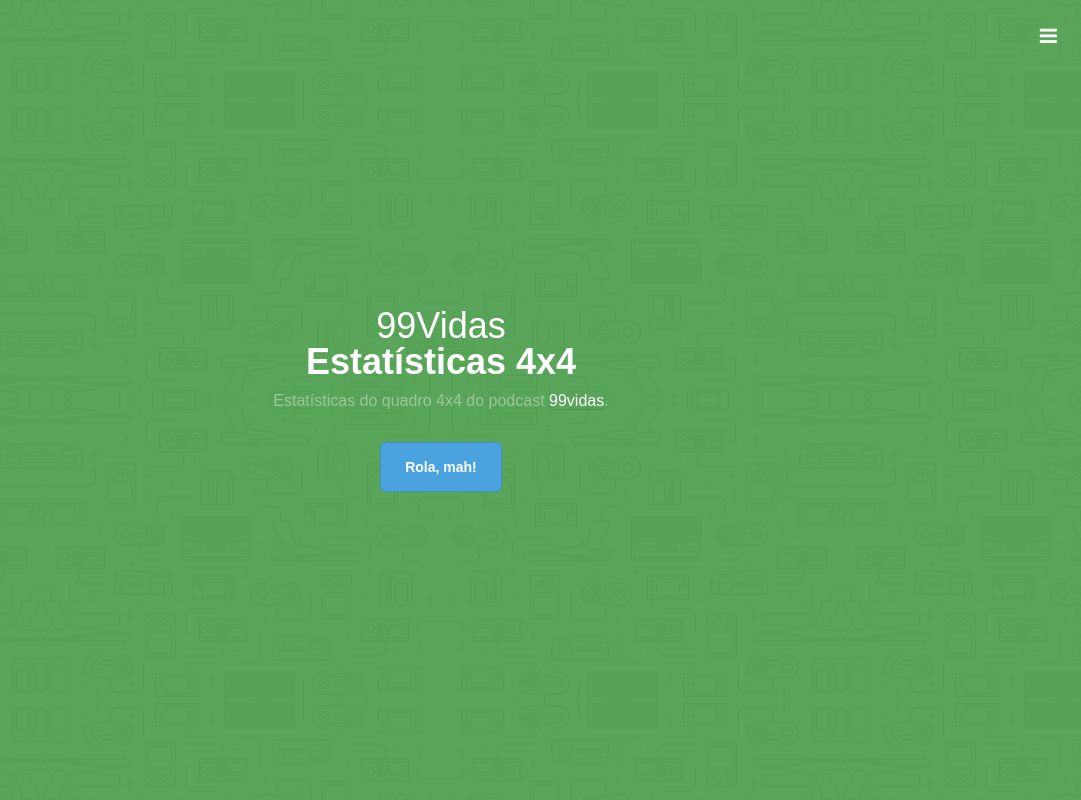
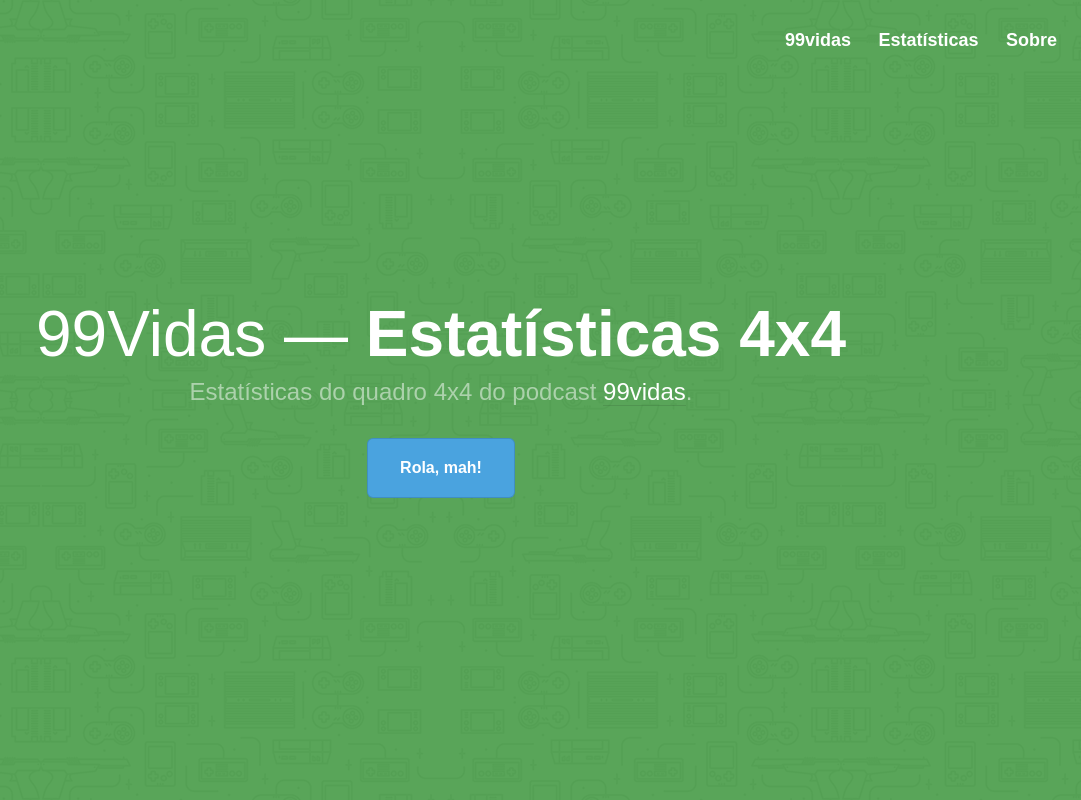
Before and after one commit to YuriBrunetto/4x4-estatisticas, a website: page index.html in a window 1280 px wide. Shown: the top 800 px of the page, without its empty margins (199-1280 px from the left). Drawn offline with nearby package versions, Linux system fonts and the light colour scheme.

Commit message:
add responsive things and menu

```diff
--- a/index.html
+++ b/index.html
@@ -20,14 +20,18 @@
 
         <div class="landing-page">
             <header class="header">
-                <div class="header-wrap">
-                    <a href="javascript:;" title="Menu" class="header-menu">
+                <nav class="header-nav">
+                    <a href="http://99vidas.com.br" class="header-a" title="99vidas" target="_blank">99vidas</a>
+                    <a href="javascript:;" class="header-a" title="Estatísticas">Estatísticas</a>
+                    <a href="javascript:;" class="header-a" title="Sobre">Sobre</a>
+
+                    <!-- <a href="javascript:;" title="Menu" class="header-menu">
                         <i class="fa fa-bars" aria-hidden="true"></i>
-                    </a>
-                </div>
+                    </a> -->
+                </nav>
             </header>
 
-            <h1>99Vidas<br><strong>Estatísticas 4x4</strong></h1>
+            <h1>99Vidas<br> <span>&mdash;</span> <strong>Estatísticas 4x4</strong></h1>
             <h2>
                 Estatísticas do quadro 4x4 do podcast <a href="http://www.99vidas.com.br" title="99vidas" target="_blank">99vidas</a>.
             </h2>
@@ -175,7 +179,6 @@
                     </div>
                 </div>
             </section>
-
             <section class="ep">
                 <header>
                     <a href="javascript:;" title="99vidas 188" class="ep-a">99vidas 188</a>
@@ -308,13 +311,18 @@
                             <span>Média</span>
                         </div>
                     </div>
+
+                    <div class="ep-media-total">
+                        Média total do programa:<br>
+                        <strong>95.5</strong>
+                    </div>
                 </div>
             </section>
 
         </main>
 
         <footer class="footer">
-            Created with <i class="fa fa-heart"></i> by <a href="http://www.ybrntt.com.br" alt="Yuri Brunetto" target="_blank">Yuri Brunetto</a>
+            Criado com <i class="fa fa-heart"></i> por <a href="http://www.ybrntt.com.br" alt="Yuri Brunetto" target="_blank">Yuri Brunetto</a>
         </footer>
 
     </body>
--- a/src/scss/main.scss
+++ b/src/scss/main.scss
@@ -36,10 +36,14 @@
         font-size: 36px;
         line-height: 100%;
         font-weight: 300;
+
+        span {
+            display: none;
+        }
     }
 
     h2 {
-        color: transparentize(#fff, 0.6);
+        color: transparentize(#fff, 0.5);
         font-weight: 300;
         font-size: 16px;
         text-align: center;
@@ -48,6 +52,39 @@
         a {
             color: #fff;
             border-bottom: 1px solid transparentize(#000, 0.9);
+            transition: border-color 300ms;
+
+            &:hover {
+                border-color: transparentize(#000, 0.6);
+            }
+        }
+    }
+
+    @media all and (min-width: 640px) {
+        h1 {
+            font-size: 48px;
+
+            br {
+                display: none;
+            }
+
+            span {
+                display: inline;
+            }
+        }
+
+        h2 {
+            font-size: 20px;
+        }
+    }
+
+    @media all and (min-width: 960px) {
+        h1 {
+            font-size: 64px;
+        }
+
+        h2 {
+            font-size: 24px;
         }
     }
 
@@ -57,30 +94,51 @@
         font-weight: 700;
         background-color: #4AA3DF;
         padding: 16px 24px;
-        // padding: 20px 32px;
         border-radius: 6px;
         margin-top: 32px;
         font-size: 14px;
         border: 1px solid transparentize(#000, 0.87);
     }
 
-    .header-menu {
-        height: 24px;
-        padding: 8px;
-        float: right;
-        text-align: center;
-        font-size: 20px;
+    @media all and (min-width: 640px) {
+        .rola-mah {
+            font-size: 16px;
+            padding: 20px 32px;
+        }
+    }
+
+    .header-nav {
+        width: 280px;
+        height: 72px;
+        line-height: 24px;
+        padding: 24px;
         position: absolute;
-        right: 16px;
-        top: 16px;
-        text-align: center;
-        display: table;
-        color: #fff;
+        right: 0;
+        top: 0;
+        box-sizing: border-box;
+        display: flex;
+        justify-content: space-between;
 
-        i {
-            height: 24px;
-            display: table-cell;
-            vertical-align: middle;
+        .header-a {
+            color: #fff;
+            font-weight: 700;
+            border-bottom: 2px solid transparent;
+            transition: border-color 400ms;
+            &:hover {
+                border-color: transparentize(#000, 0.9);
+            }
+        }
+    }
+
+    @media all and (min-width: 640px) {
+        .header-nav {
+            width: 320px;
+            height: 80px;
+            line-height: 32px;
+
+            .header-a {
+                font-size: 18px;
+            }
         }
     }
 }
@@ -88,7 +146,7 @@
 /* ------ Main & content ----- */
 
 .main {
-    padding: 32px 5%;
+    padding: 32px 5% 64px 5%;
 
     .ep {
         padding: 64px 0;
@@ -108,6 +166,16 @@
             margin: 8px 0 0 0;
         }
 
+        @media all and (min-width: 640px) {
+            .ep-a {
+                font-size: 48px;
+            }
+
+            .ep-h3 {
+                font-size: 18px;
+            }
+        }
+
         .figure {
             width: 111.11111111%;
             height: 0;
@@ -118,7 +186,8 @@
         }
 
         .ep-notas {
-            margin-top: 32px;
+            max-width: 470px;
+            margin: 32px auto 0 auto;
 
             .ep-notas-para {
                 background-color: $mainColor;
@@ -148,18 +217,40 @@
                         font-size: 16px;
                         font-weight: 400;
                         color: #999;
+                        display: block;
+                        margin-top: 16px;
                     }
                 }
             }
 
             .ep-media-total {
-                margin-top: 24px;
+                margin-top: 32px;
                 color: $mainColor;
-                font-size: 18px;
+                font-size: 20px;
 
                 strong {
                     font-size: 24px;
                 }
+            }
+        }
+    }
+}
+
+@media all and (min-width: 640px) {
+    .main {
+        max-width: 620px;
+        margin: 0 auto;
+
+        .ep {
+            width: 100%;
+
+            .figure {
+                width: 100%;
+                padding-bottom: 55.555555556%;
+                margin: 24px 0 0 0;
+                overflow: hidden;
+                position: relative;
+                border-radius: 6px;
             }
         }
     }
```
Also changed, not shown: dist/main.css.
